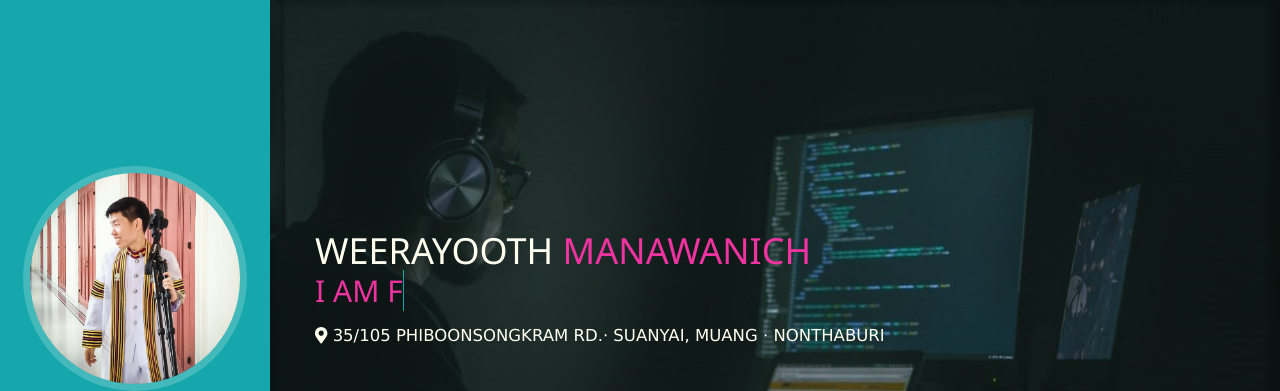
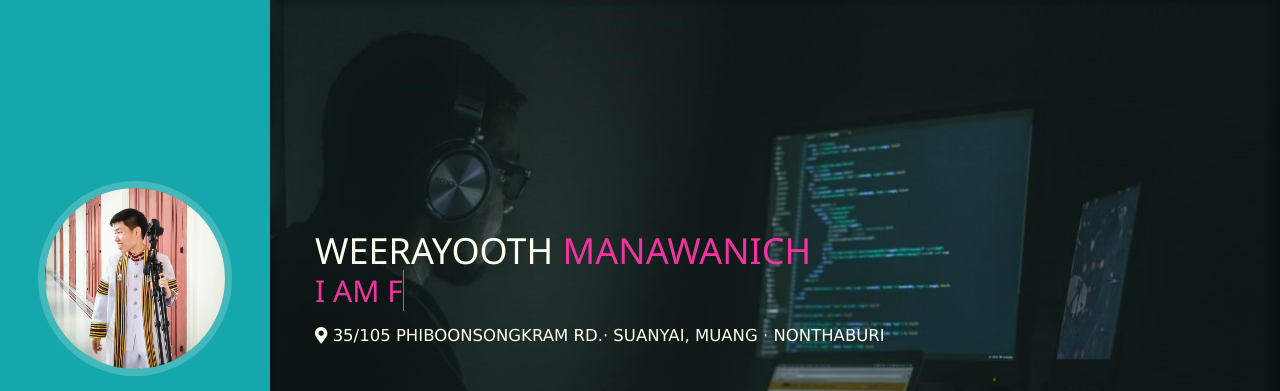
Before and after one commit to WeerayoothM/myResume, a plain HTML site: page index.html in a window 1280 px wide. Shown: the top 391 px of the page. Drawn offline with nearby package versions, Linux system fonts and the light colour scheme; a web font is replaced by a local one.

Commit message:
Update mystyles.css

```diff
--- a/css/mystyles.css
+++ b/css/mystyles.css
@@ -170,8 +170,8 @@ p.lead {
     padding: 0.5rem;
   }
   #sideNav .navbar-brand .img-profile {
-    max-width: 15rem;
-    max-height: 15rem;
+    max-width: 13rem;
+    max-height: 13rem;
     border: 0.5rem solid rgba(255, 255, 255, 0.2);
 
 
```
